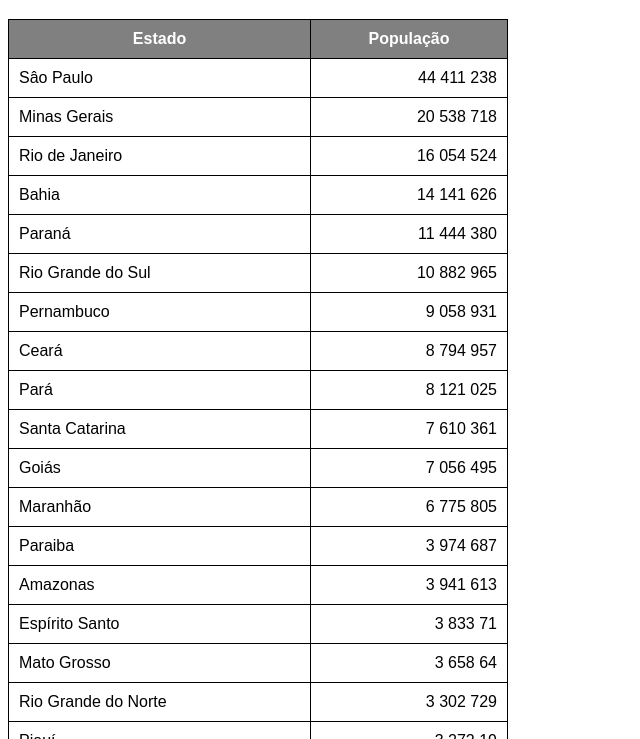
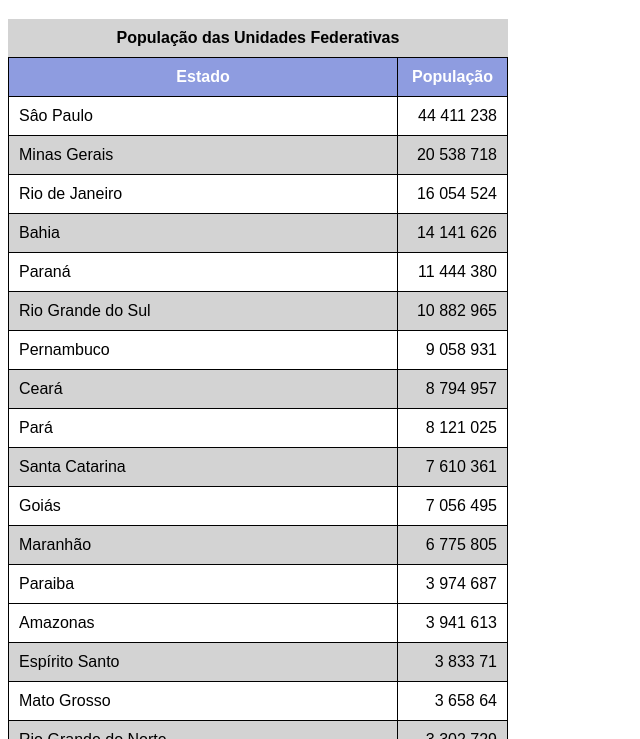
Before and after one commit to Matheus043/html-css, a plain HTML site: page ex023/tabela002.html in a window 1280 px wide. Shown: the part 61-800 px from the top of the page, without its empty margins (0-640 px from the left). Drawn offline with Linux system fonts and the light colour scheme.

Commit message:
Update tabela002.html

```diff
--- a/ex023/tabela002.html
+++ b/ex023/tabela002.html
@@ -13,6 +13,7 @@
      table {
       width: 500px;
       border-collapse: collapse;
+      position: relative;
      }
      td, th {
         border: 1px solid black;
@@ -23,8 +24,30 @@
         color: white;
      }
 
+        thead, tfoot {
+            background-color: rgba(88, 110, 209, 0.432);
+        }
+
+     thead > tr > th {
+        position: sticky;
+        top: -1px;
+        background-color: rgba(88, 110, 209, 0.432);
+     }
+
      .num {
       text-align: right;
+     }
+
+     caption {
+        font-size: 1,5em;
+        font-weight: bold;
+        padding: 10px;
+        background-color: lightgrey;
+     }
+
+     tbody > tr:nth-child(2n) {
+        background-color: lightgray;
+
      }
     </style>
 </head>
@@ -32,6 +55,7 @@
     <h1>Uso de Tabelas Grandes</h1>
     <!-- ANATOMIA PARA TABELAS GRANDES
        TABLE
+          CAPTION
            THEAD
                TR, TD, TH
            TBODY
@@ -41,10 +65,11 @@
     -->
 
     <table>
+        <caption>População das Unidades Federativas</caption>
         <thead>
         <tr>
-            <th>Estado</th>
-            <th>População</th>
+            <th scope="col">Estado</th>
+            <th scope="col" style="width: 50px;">População</th>
         </tr>
         </thead>
         <tbody>
@@ -156,7 +181,7 @@
              </tr>
         </tbody>
         <tfoot>
-         <th>Total de Habitantes</th>
+         <th scope="row">Total de Habitantes</th>
          <td class="num"><strong>203.062.512</strong></td>
         </tfoot>
     </table>
```
